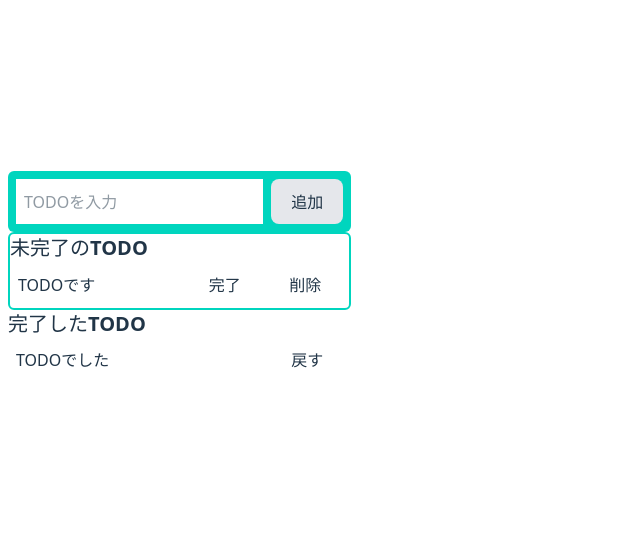
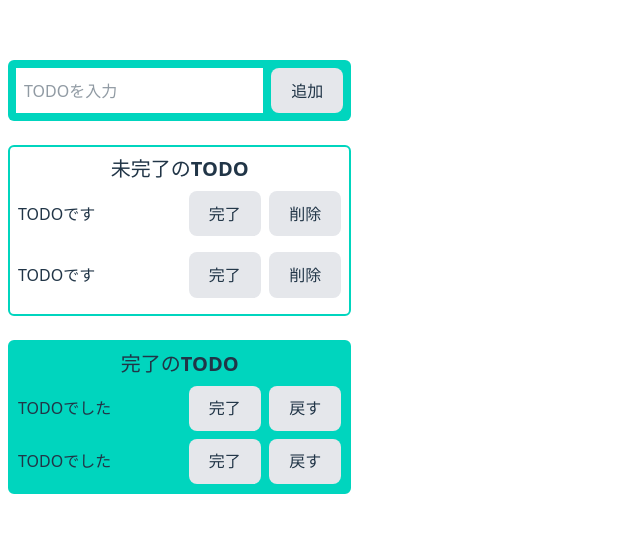
Before and after one commit to torimugi/githubactions.practice-250326, a React (Vite) app: page / in a window 1280 px wide. Shown: the part 123-656 px from the top of the page, without its empty margins (0-640 px from the left). Built offline with nearby package versions, Linux system fonts and the light colour scheme.

Commit message:
全体のレイアウトをデザインする

```diff
--- a/src/App.tsx
+++ b/src/App.tsx
@@ -3,24 +3,35 @@ import "tailwindcss";
 const App = () => {
   return (
     <>
-    <div>
+    <div className="flex flex-col gap-y-6">
       <div className='mx-2 bg-teal-400 p-2 rounded-md gap-2 flex'>
         <input type="text" placeholder="TODOを入力" className="p-2 bg-white"/>
-        <button className="bg-gray-200 rounded-md px-4 py-2">追加</button>
+        <button className="bg-gray-200 rounded-md px-4 py-2 hover:bg-gray-300">追加</button>
       </div>
-      <div className='mx-2 rounded-md border-2 border-teal-400'>
-        <p className='text-xl font-bold'>未完了のTODO</p>
+      <div className='mx-2 rounded-md border-2 border-teal-400 py-2'>
+        <p className='text-xl font-bold text-center'>未完了のTODO</p>
         <ul className='flex items-center mx-2 gap-2'>
           <li className='flex-grow'>TODOです</li>
-          <button>完了</button>
-          <button>削除</button>
+          <button className="bg-gray-200 my-2 hover:bg-gray-300">完了</button>
+          <button className="bg-gray-200 hover:bg-gray-300">削除</button>
+        </ul>
+        <ul className='flex items-center mx-2 gap-2'>
+          <li className='flex-grow'>TODOです</li>
+          <button className="bg-gray-200 my-2 hover:bg-gray-300">完了</button>
+          <button className="bg-gray-200 hover:bg-gray-300">削除</button>
         </ul>
       </div>
-      <div className='mx-2'>
-        <p className='text-xl font-bold'>完了したTODO</p>
+      <div className='mx-2 rounded-md border-2 bg-teal-400 border-teal-400 py-2'>
+        <p className='text-xl font-bold text-center'>完了のTODO</p>
         <ul className='flex items-center mx-2 gap-2'>
           <li className='flex-grow'>TODOでした</li>
-          <button>戻す</button>
+          <button className="bg-gray-200 my-2 hover:bg-gray-300">完了</button>
+          <button className="bg-gray-200 hover:bg-gray-300">戻す</button>
+        </ul>
+        <ul className='flex items-center mx-2 gap-2'>
+          <li className='flex-grow'>TODOでした</li>
+          <button className="bg-gray-200 hover:bg-gray-300">完了</button>
+          <button className="bg-gray-200 hover:bg-gray-300">戻す</button>
         </ul>
       </div>
     </div>
```
